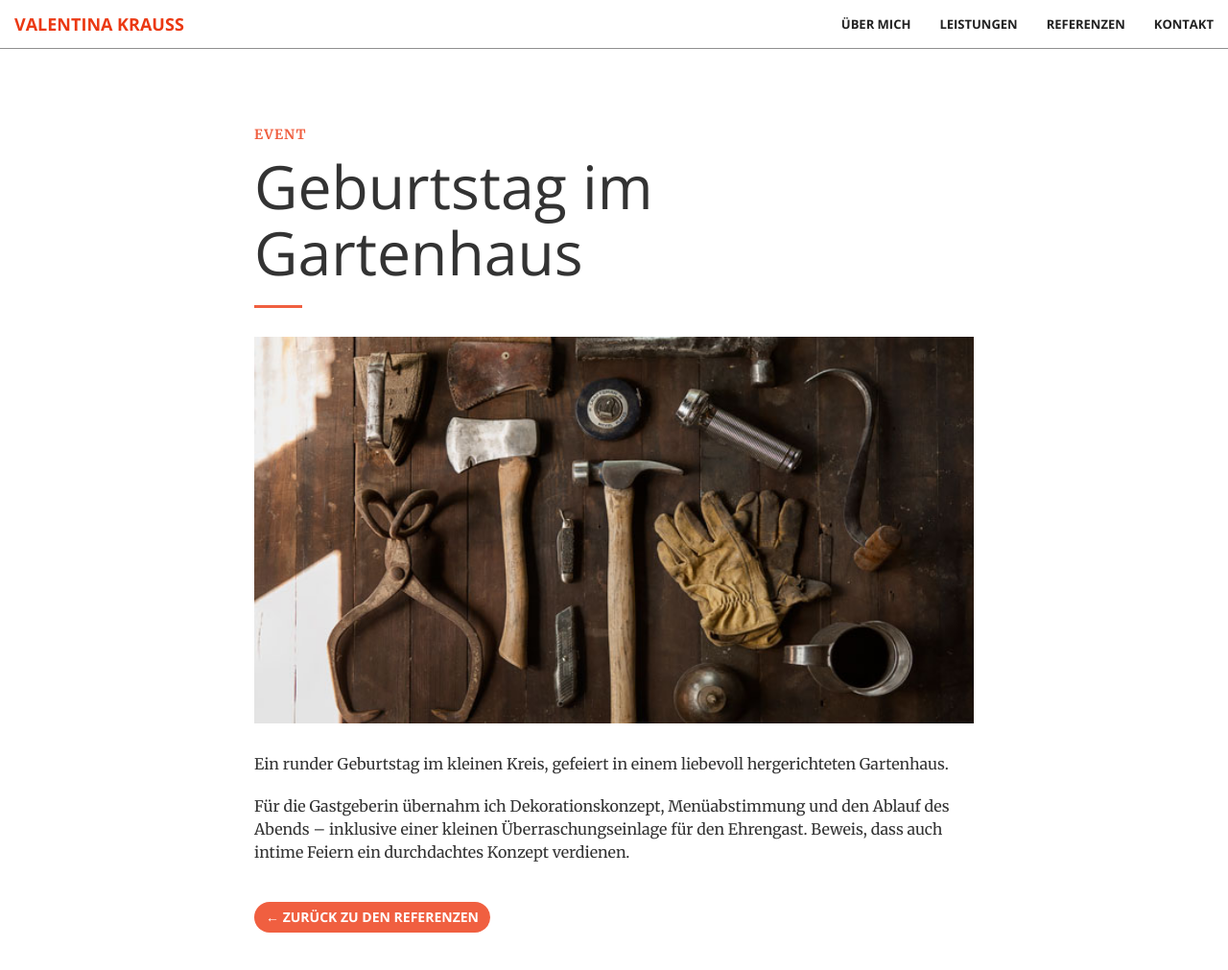
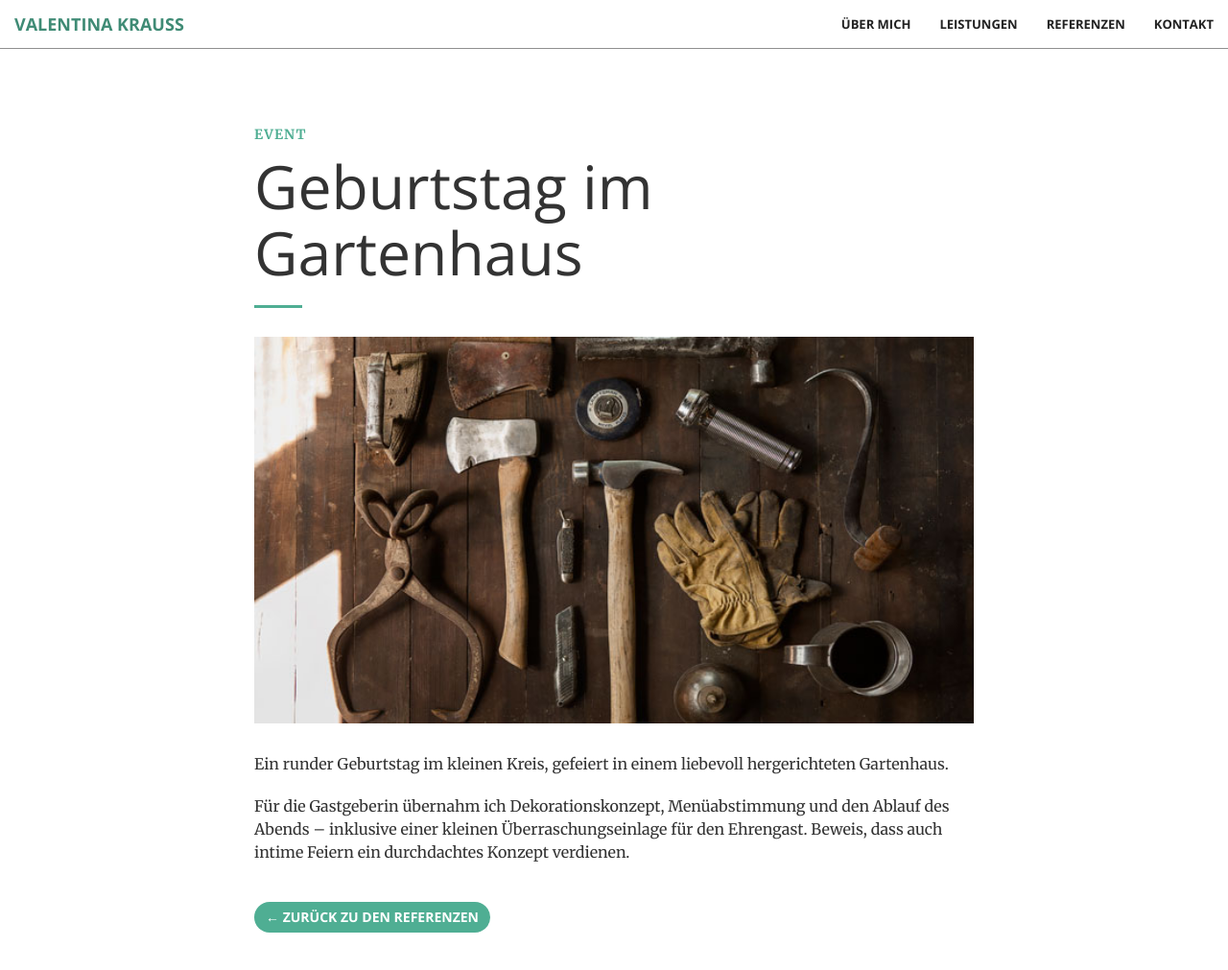
Before and after one commit to 18V2K92/18V2K92, a Jekyll site: the page built from _portfolio/geburtstag-gartenhaus.md, in a window 1280 px wide and 1072 px high. Shown: the top 1011 px of the window at 96% size. Built offline with Jekyll 4.4.1, drawn with Linux system fonts in a browser that asks for light colours.

Commit message:
Change theme accent from orange to soft pastel jade green
Swap the single $theme-primary variable (#F05F40 -> #4FAE93). Kept the
jade deep enough to preserve readability of the white text the theme
places on the primary color (about section, buttons, portfolio overlay).

Co-Authored-By: Claude Opus 4.8 (1M context) <noreply@anthropic.com>

```diff
--- a/assets/css/main.scss
+++ b/assets/css/main.scss
@@ -33,8 +33,12 @@
 //     }
 // }
 
-// variables.less
-$theme-primary: #F05F40;
+// Theme colors
+// $theme-primary is used for buttons, links, the nav accents, the "Über mich"
+// section background, and the portfolio hover overlay — all with WHITE text on
+// top — so it needs to stay deep enough to keep that text readable.
+// Soft pastel jade green:
+$theme-primary: #4FAE93;
 $theme-dark: #222;
 
 // Import partials from `sass_dir` (defaults to `_sass`)
```
